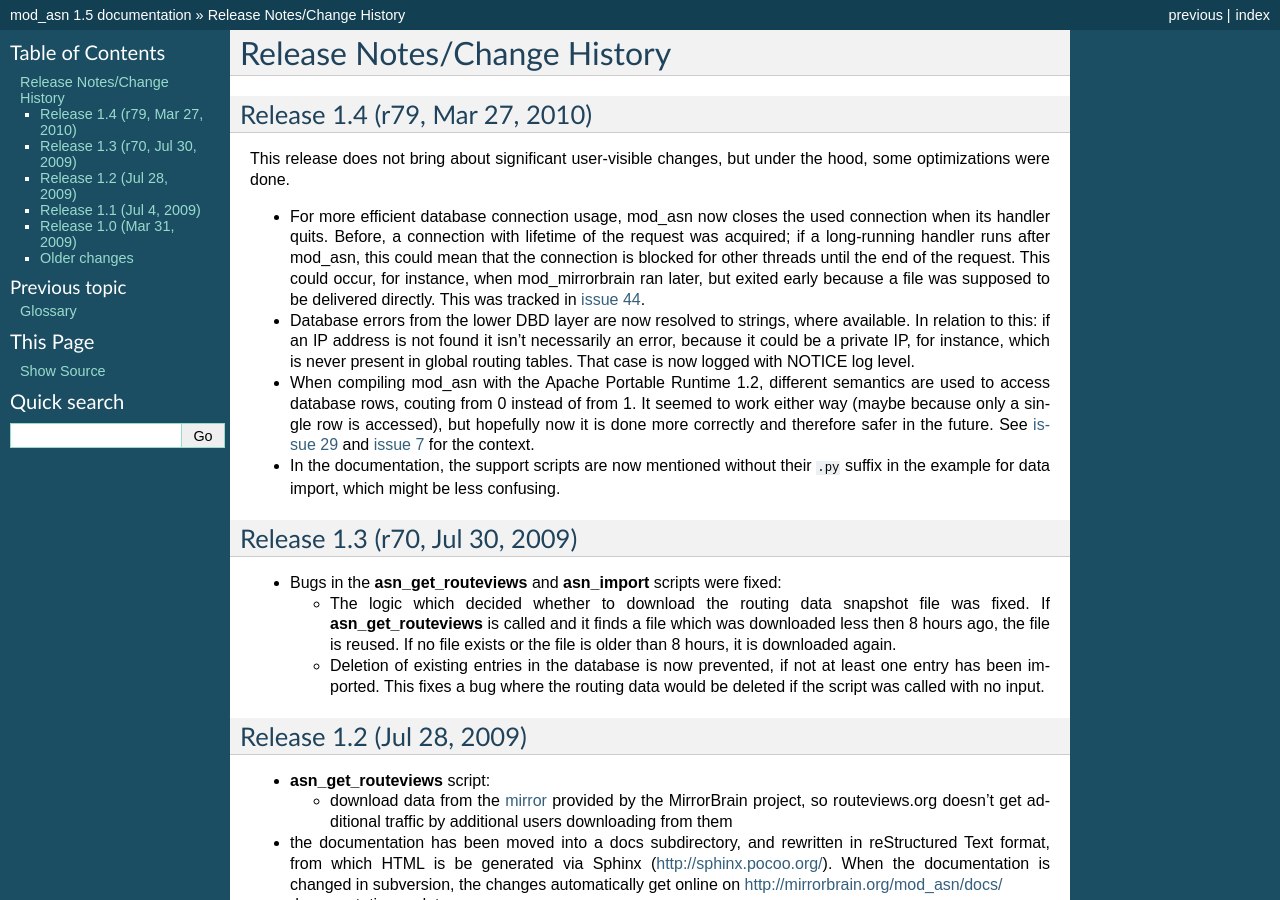
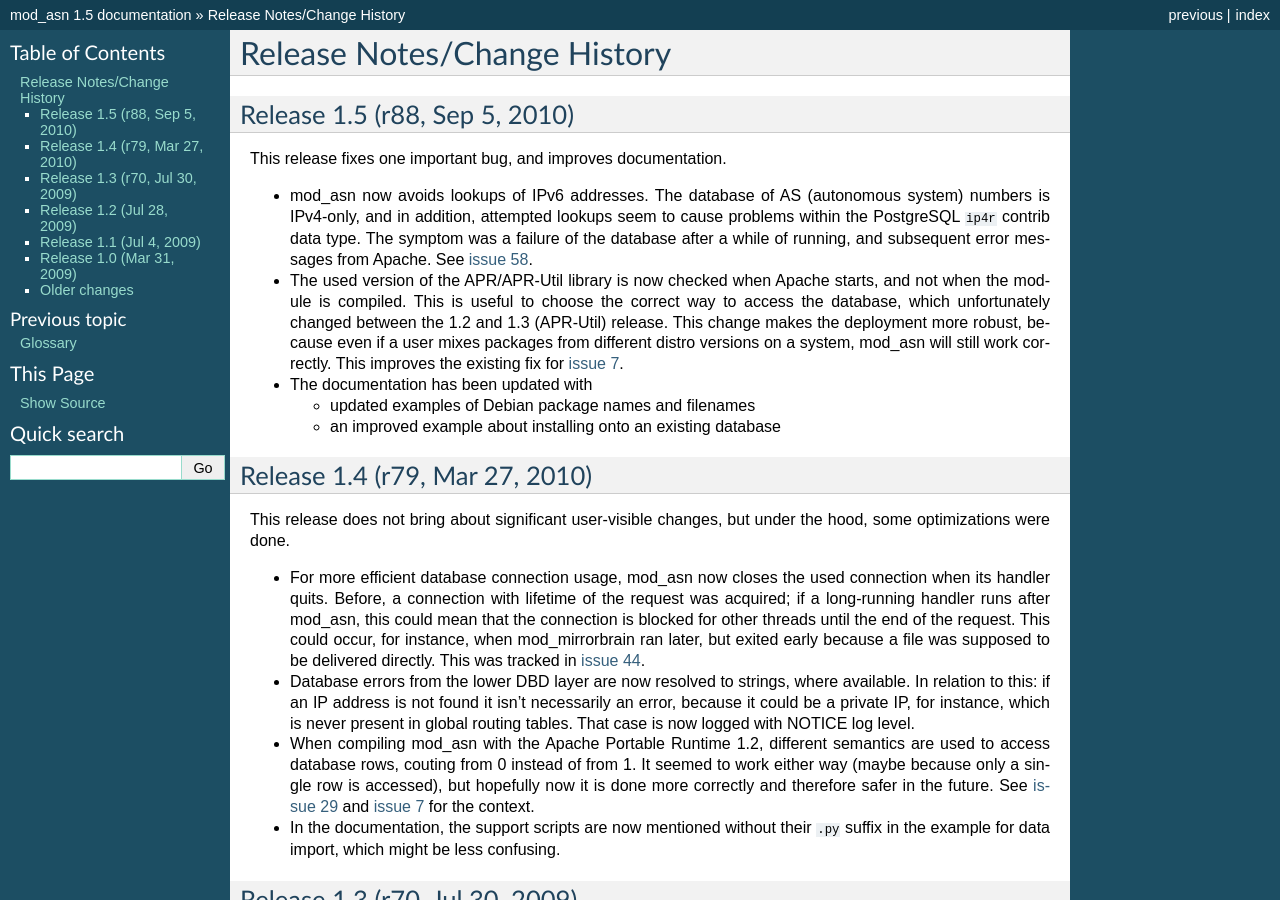
Before and after one commit to poempelfox/mod_asn-3, a Sphinx documentation site: the page built from docs/changes.rst, in a window 1280 px wide and 900 px high. Built offline with Sphinx 7.4.7, drawn with Linux system fonts in a browser that asks for light colours.

Commit message:
release notes for 1.5
git-svn-id: http://svn.mirrorbrain.org/svn/mod_asn/trunk@87 bdcdc15a-0b27-11de-bb6f-c1748f86b8b8

```diff
--- a/docs/changes.rst
+++ b/docs/changes.rst
@@ -1,6 +1,35 @@
 
 Release Notes/Change History
 ============================
+
+Release 1.5 (r88, Sep 5, 2010)
+------------------------------
+
+This release fixes one important bug, and improves documentation.
+
+* mod_asn now avoids lookups of IPv6 addresses. The database of AS (autonomous
+  system) numbers is IPv4-only, and in addition, attempted lookups seem to
+  cause problems within the PostgreSQL ``ip4r`` contrib data type. The symptom
+  was a failure of the database after a while of running, and subsequent error
+  messages from Apache. See `issue 58`_.
+
+* The used version of the APR/APR-Util library is now checked when Apache
+  starts, and not when the module is compiled. This is useful to choose the
+  correct way to access the database, which unfortunately changed between the
+  1.2 and 1.3 (APR-Util) release. This change makes the deployment more robust,
+  because even if a user mixes packages from different distro versions on a
+  system, mod_asn will still work correctly. This improves the existing fix for
+  `issue 7`_.
+
+* The documentation has been updated with
+
+  - updated examples of Debian package names and filenames
+  - an improved example about installing onto an existing database
+
+
+.. _`issue 7`: http://mirrorbrain.org/issues/issue7
+.. _`issue 58`: http://mirrorbrain.org/issues/issue58
+
 
 Release 1.4 (r79, Mar 27, 2010)
 -------------------------------
```
